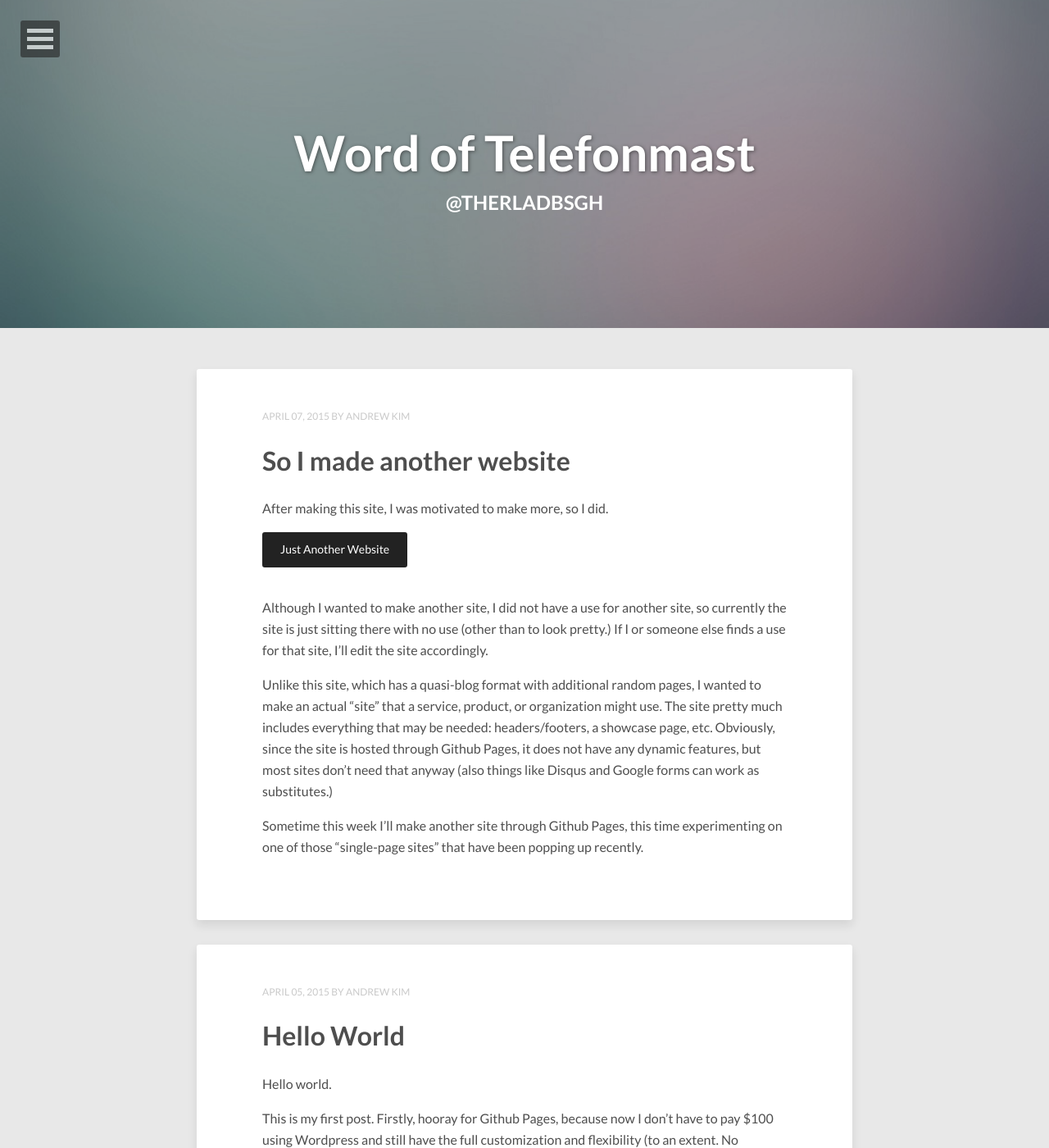
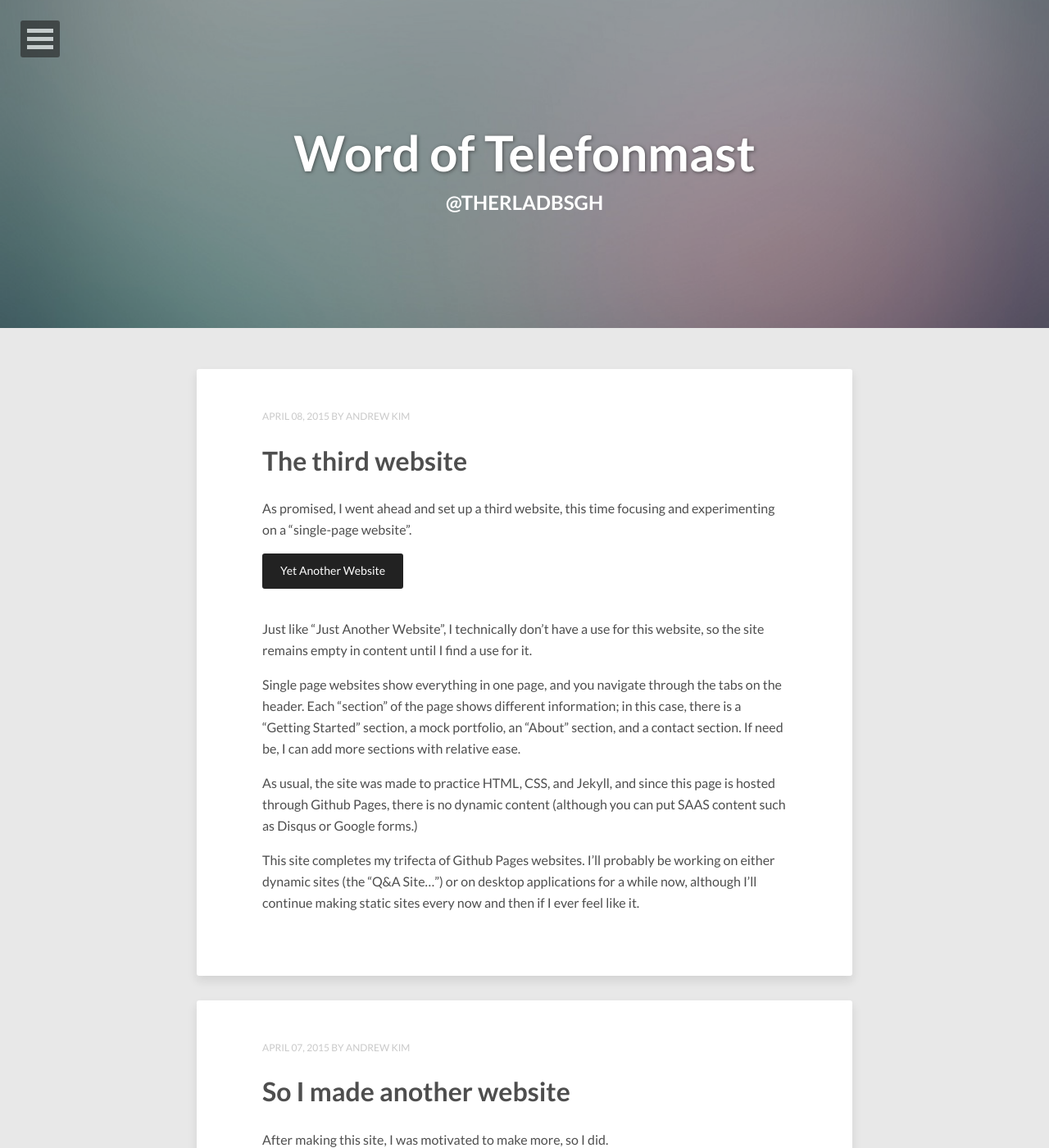
Before and after one commit to therladbsgh/therladbsgh.github.io, a Jekyll site: the page built from index.html, in a window 1280 px wide and 1400 px high. Shown: the whole window at 82% size. Built offline with Jekyll 4.4.1, drawn with Linux system fonts in a browser that asks for light colours; nearby versions of some CDN libraries; the list of posts is cut into pages by our own code.

Commit message:
Add blog post 'third website'

```diff
--- /dev/null
+++ b/_posts/2015-04-08-the-third-site.md
@@ -0,0 +1,27 @@
+---
+layout: post
+title: "The third website"
+description: "Another website?"
+tags: [website]
+---
+
+As promised, I went ahead and set up a third website, this time focusing and experimenting
+on a "single-page website".
+
+<div markdown="0"><a href="http://therladbsgh.github.io/yet-another-website/" target="_blank" class="btn">Yet Another Website</a></div>
+
+Just like "Just Another Website", I technically don't have a use for this website, so
+the site remains empty in content until I find a use for it.
+
+Single page websites show everything in one page, and you navigate through the tabs
+on the header. Each "section" of the page shows different information; in this case,
+there is a "Getting Started" section, a mock portfolio, an "About" section, and a contact
+section. If need be, I can add more sections with relative ease.
+
+As usual, the site was made to practice HTML, CSS, and Jekyll, and since this page is
+hosted through Github Pages, there is no dynamic content (although you can put SAAS
+content such as Disqus or Google forms.)
+
+This site completes my trifecta of Github Pages websites. I'll probably be working on
+either dynamic sites (the "Q&A Site...") or on desktop applications for a while now,
+although I'll continue making static sites every now and then if I ever feel like it.
--- a/website/index.md
+++ b/website/index.md
@@ -52,3 +52,17 @@ The website has basic functionality: headers, footers, pages, blogs, media posts
 should serve well for most websites if people need them.
 
 <div markdown="0"><a href="http://therladbsgh.github.io/just-another-website" target="_blank" class="btn">Visit the Site</a></div>
+
+##Yet Another Website
+
+To complete my trifecta of "Github Pages websites", I made yet another site, this time
+dealing with "Single-page websites", as opposed to a blog-esque website (Word of Telefonmast)
+and a "product website" (Just Another Website). As I do not have an immediate need for
+this site either (other than experimenting), the site remains content-free.
+
+The page consists of only one page (obviously), and is divided into sections which one
+can navigate through the header. Sections are fully customizable; one can put in a section
+or remove a section or edit a section to their liking. Each section has its own content,
+from text to images to portfolios.
+
+<div markdown="0"><a href="http://therladbsgh.github.io/yet-another-website" target="_blank" class="btn">Visit the Site</a></div>
```
